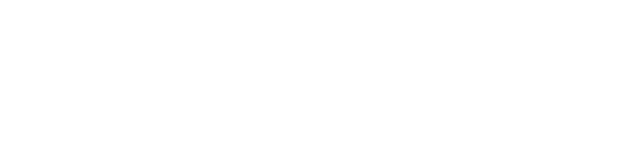
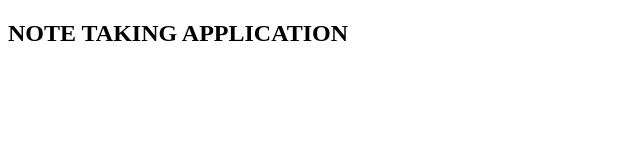
Before and after one commit to vaishnavijha12/note-js, a plain HTML site: page index.html in a window 1280 px wide. Shown: the whole page, without its empty margins (0-640 px from the left). Drawn offline with Linux system fonts and the light colour scheme.

Commit message:
Your commit message here

```diff
--- a/index.html
+++ b/index.html
@@ -7,6 +7,6 @@
     <style link="styles.css"></style>
 </head>
 <body>
-
+    <h2>NOTE TAKING APPLICATION</h2>
 </body>
 </html>
```
Also changed, not shown: styles.css (line endings or trailing spaces).
